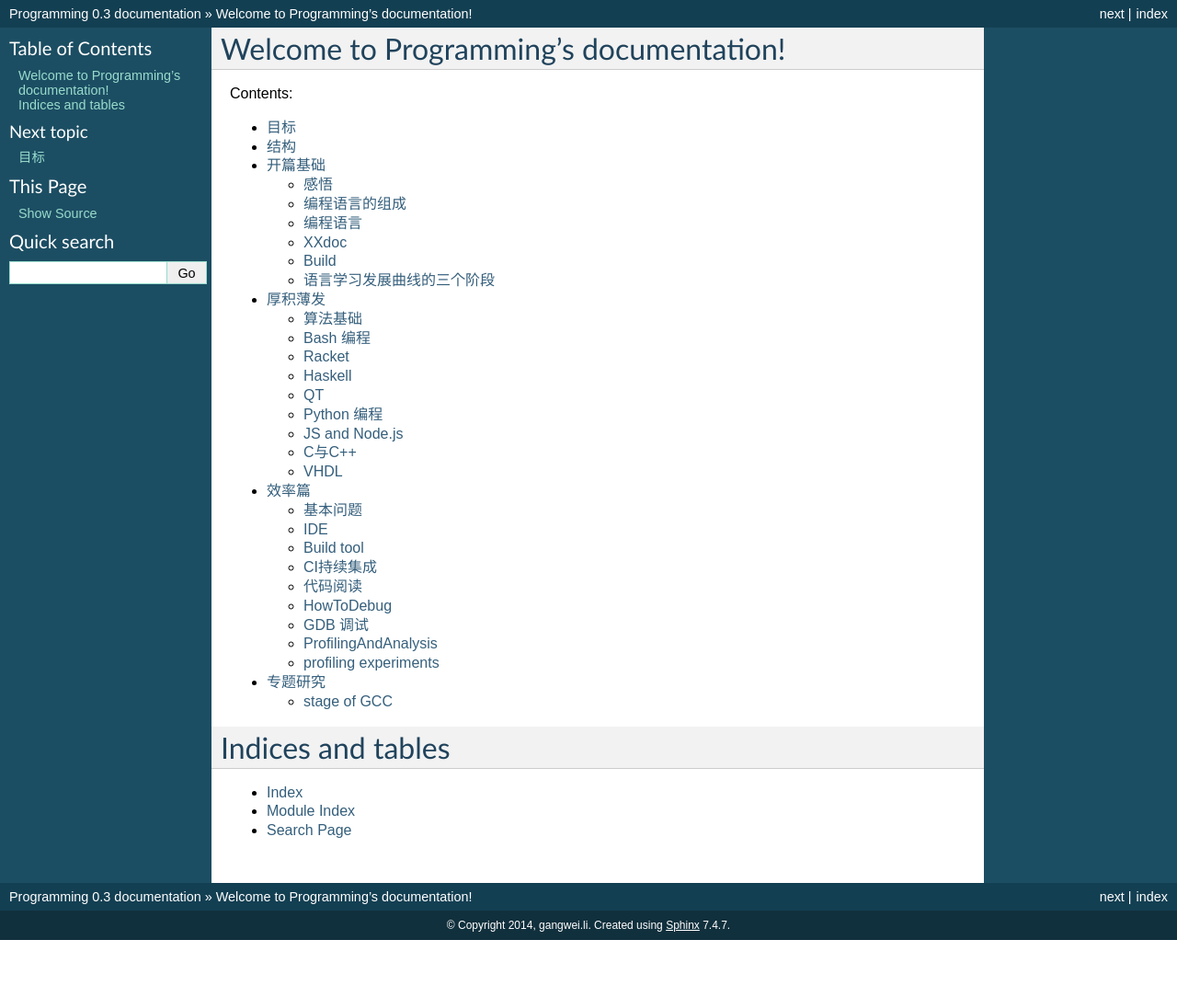
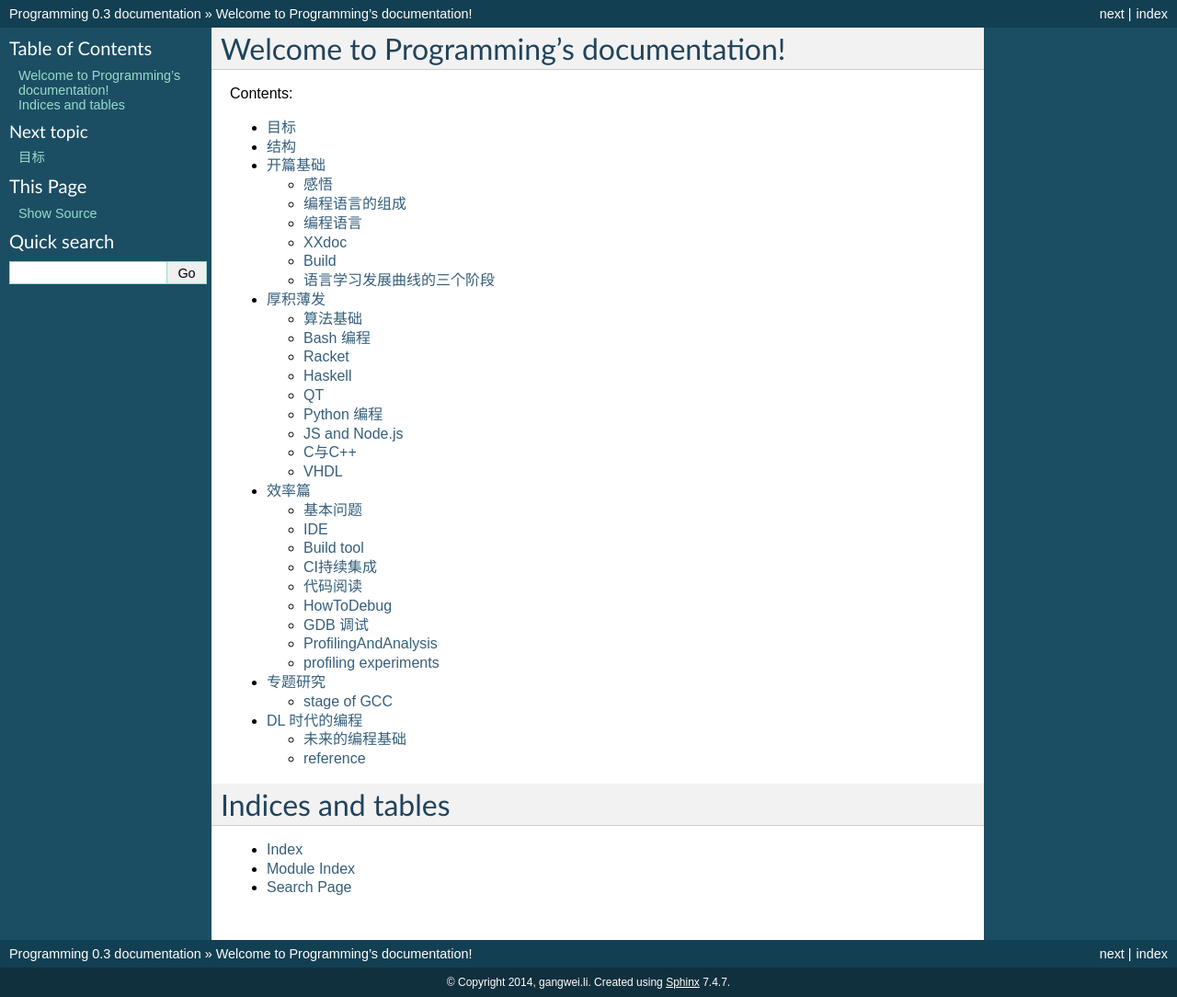
Before and after one commit to gwli/Programming, a Sphinx documentation site: the page built from source/index.rst, in a window 1280 px wide. Shown: the whole page at 92% size. Built offline with Sphinx 7.4.7, drawn with Linux system fonts in a browser that asks for light colours; before the commit the page ends 1022 px from its top, so only the background shows below that; some of the changed lines change nothing that is shown.

Commit message:
DL 时代的编程

```diff
--- /dev/null
+++ b/source/content/Stage_4.rst
@@ -0,0 +1,33 @@
+#############
+DL 时代的编程
+#############
+
+*DL is eating software* [DLES]_  已经来临。 开发与测试的角色也开始起来变化。在传统软件时代，开发重于测试，需要大量的编程技巧。而测试对于能力的要求比较低。 在深度学习时代，传统的代码只是用来处理数据的预处理。同时有着大量的库的存在，而不需要太多的编程技能。 但是对于专业的要求，如何测试与训练模型是重点。而这个正是传统软件中测试的角色。
+
+测试的核心那就是测试数据的设计。 原来的那些数据分类，边界值，极限值,默认值之类都用在DL数据的预处理上。DL时代编码主要是两块，数据的处理，然后网络的拓扑的设计。
+
+并且随着的时间发展，DL 会把现在三十年来所有的software stack几乎会重塑一遍。
+
+
+未来的编程基础
+==============
+
+#. 向量与各种维度的转换。
+
+   - 面向对象的设计模式都被向量张量所取代。
+   - 以后最常见的运算之一，那就是 向量/张量 dim 的reshape变换，然后就是矩阵乘了。array.reshape,stack/cat.
+   - 以后也不用为各种变量命名而头疼了，都被转化成了下标值 1，2，3，4。。。
+   - group,sum，降维   join升维。
+
+#. 矩阵乘，包含最重要的两种运算 加法与乘法。你要学会矩阵乘 用表示 各种模型关系。
+   未来大部分的if,else 等等流控都会被 矩阵乘 + softmax 所取代。
+#. 测度理论，各种度量的模型的发展，最基本的那与范数 概率论.
+#. 可视化, 未来软件的最基本调试方法。
+#. 优化理论。
+
+#. 函数的复用，未来就会变成计算流图+model参数集吧。
+
+reference
+=========
+
+.. [DLES] https://petewarden.com/2017/11/13/deep-learning-is-eating-software/?utm_campaign=Revue%20newsletter&utm_medium=Newsletter&utm_source=Deep%20Learning%20Weekly
--- a/source/index.rst
+++ b/source/index.rst
@@ -16,6 +16,7 @@
    content/Stage_1
    content/Stage_2
    content/Stage_3
+   content/Stage_4
 
 
 
```
